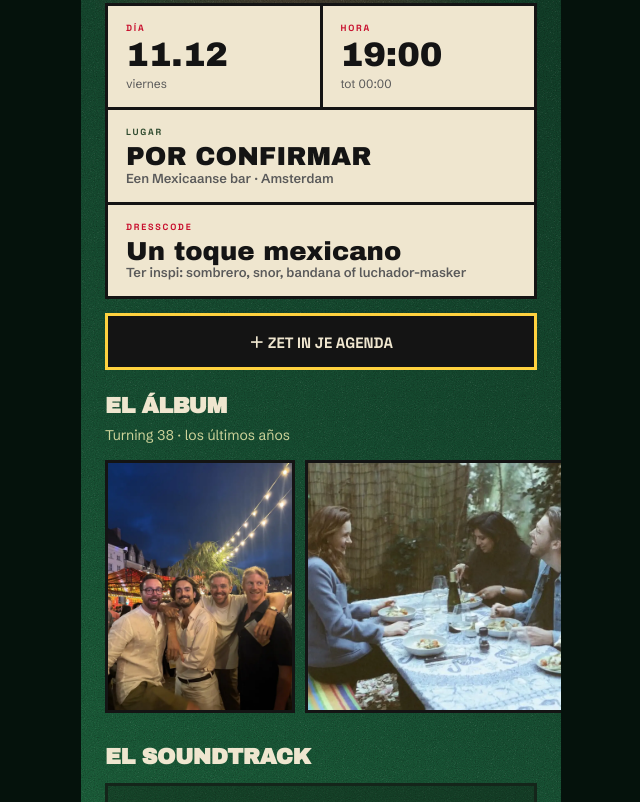
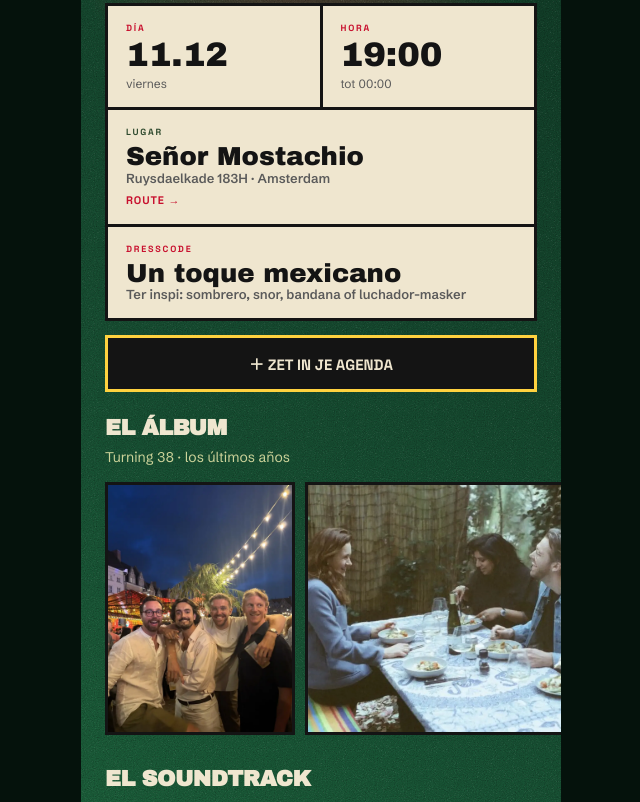
Before and after one commit to paulvdhaar-cpu/hastaluego, a plain HTML site: page index.html in a window 1280 px wide. Shown: the part 766-1568 px from the top of the page, without its empty margins (319-959 px from the left). Drawn offline with Linux system fonts and the light colour scheme.

Commit message:
Add files via upload

```diff
--- a/index.html
+++ b/index.html
@@ -93,6 +93,8 @@
     .card-bottom{padding:16px 18px}
     .venue{font-family:'Archivo Black';font-size:26px;line-height:1.02;margin-top:5px}
     .venue-sub{font:600 13px 'Schibsted Grotesk';color:var(--gray)}
+    .venue-map{display:inline-block;margin-top:7px;font:800 11px 'Space Grotesk';letter-spacing:.08em;text-transform:uppercase;color:var(--red);text-decoration:none}
+    .venue-map:hover{text-decoration:underline}
 
     .btn-cal{display:flex;align-items:center;justify-content:center;gap:8px;margin:14px var(--gutter) 0;padding:15px;background:var(--ink);color:var(--cream);font:800 15px 'Space Grotesk';text-decoration:none;border:3px solid var(--yellow)}
     .btn-cal:active{transform:translateY(1px)}
@@ -182,9 +184,9 @@
             </div>
             <div class="card-bottom">
               <div class="lbl green">Lugar</div>
-              <!-- TODO: replace with final venue name once confirmed -->
-              <div class="venue">POR CONFIRMAR</div>
-              <div class="venue-sub">Een Mexicaanse bar · Amsterdam</div>
+              <div class="venue">Señor Mostachio</div>
+              <div class="venue-sub">Ruysdaelkade 183H · Amsterdam</div>
+              <a class="venue-map" href="https://maps.google.com/?q=Se%C3%B1or%20Mostachio%2C%20Ruysdaelkade%20183H%2C%20Amsterdam" target="_blank" rel="noopener">Route →</a>
             </div>
             <div class="card-bottom" style="border-top:3px solid var(--ink)">
               <div class="lbl">Dresscode</div>
```
